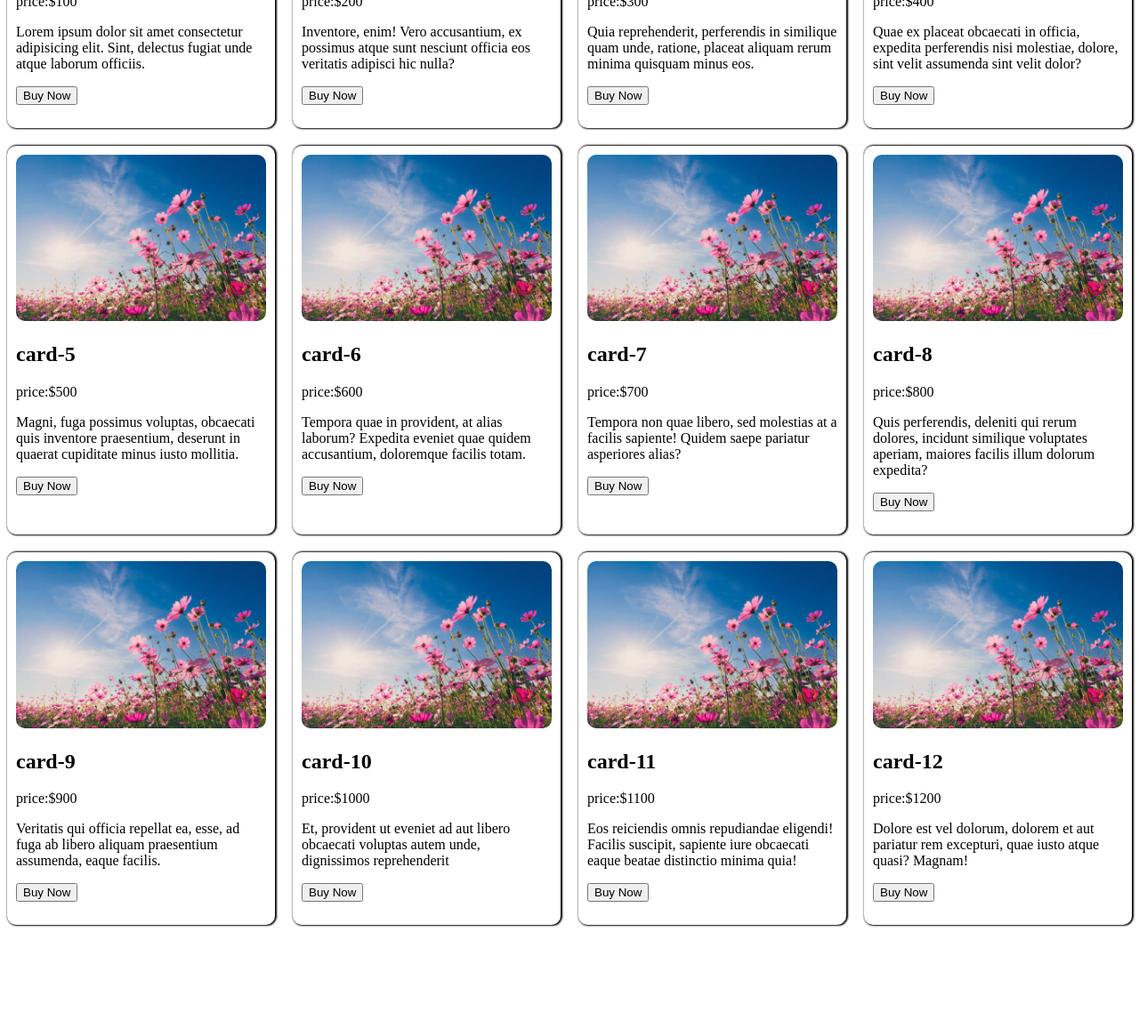
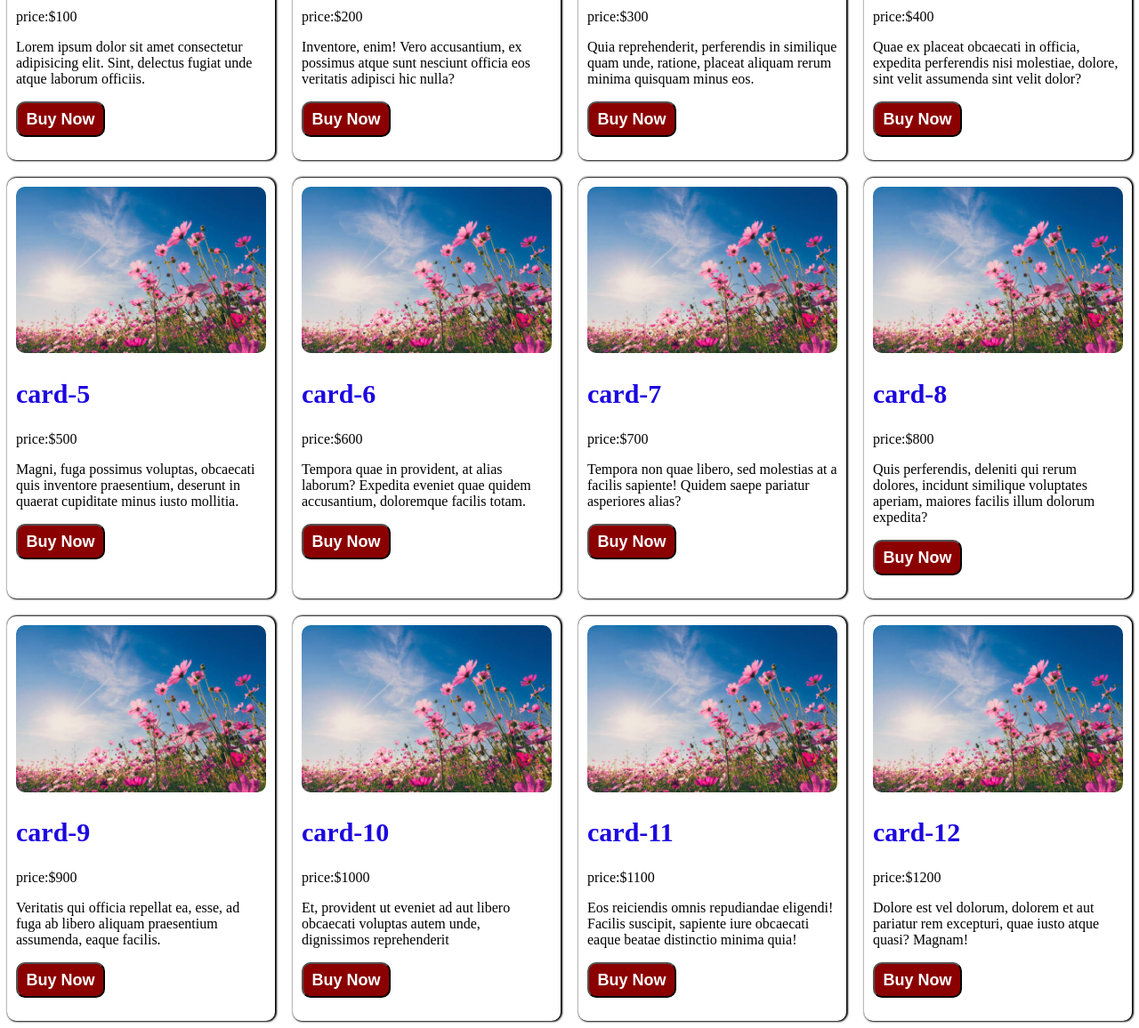
Before and after one commit to Tamanna-salma/Responsive-Layout, a plain HTML site: page media-query.html in a window 1280 px wide. Shown: the part 283-1439 px from the top of the page at 89% size. Before the commit the page ends 1331 px from the top, so only its background shows below. Drawn offline with Linux system fonts and the light colour scheme.

Commit message:
button added

```diff
--- a/media-query.html
+++ b/media-query.html
@@ -21,6 +21,24 @@
       .flower img{
         width: 100%;
         border-radius: 10px;
+      }
+      .btn{
+        background-color: darkred;
+        color: white;
+        font-size: 18px;
+        font-weight: bold;
+        width: 100px;
+        height: 40px;
+        border-radius: 10px;
+      }
+      .btn:hover{
+        background-color: black;
+        color: aliceblue;
+      }
+      h2{
+        color: rgb(28, 6, 223);
+        font-size: 30px;
+        font-weight: bold;
       }
       /* Small device */
       @media screen and (max-width:576px) {
@@ -48,7 +66,7 @@
             <p>
                 price:$100
                 <p>Lorem ipsum dolor sit amet consectetur adipisicing elit. Sint, delectus fugiat unde atque laborum officiis.</p>
-                <button>Buy Now</button>
+                <button class="btn">Buy Now</button>
             </p>
         </div>
         <div class="flower">
@@ -57,7 +75,7 @@
             <p>
                 price:$200
                 <p>Inventore, enim! Vero accusantium, ex possimus atque sunt nesciunt officia eos veritatis adipisci hic nulla?</p>
-                <button>Buy Now</button>
+               <button class="btn">Buy Now</button>
             </p>
         </div>
         <div class="flower">
@@ -66,7 +84,7 @@
             <p>
                 price:$300
                 <p>Quia reprehenderit, perferendis in similique quam unde, ratione, placeat aliquam rerum minima quisquam minus eos.</p>
-                <button>Buy Now</button>
+               <button class="btn">Buy Now</button>
             </p>
         </div>
         <div class="flower">
@@ -75,7 +93,7 @@
             <p>
                 price:$400
                 <p>Quae ex placeat obcaecati in officia, expedita perferendis nisi molestiae, dolore, sint velit assumenda  sint velit dolor?</p>
-                <button>Buy Now</button>
+             <button class="btn">Buy Now</button>
             </p>
         </div>
         <div class="flower">
@@ -84,7 +102,7 @@
             <p>
                 price:$500
                 <p>Magni, fuga possimus voluptas, obcaecati quis inventore praesentium, deserunt in quaerat cupiditate minus iusto mollitia.</p>
-                <button>Buy Now</button>
+               <button class="btn">Buy Now</button>
             </p>
         </div>
         <div class="flower">
@@ -93,7 +111,7 @@
             <p>
                 price:$600
                 <p>Tempora quae in provident, at alias laborum? Expedita eveniet quae quidem accusantium, doloremque facilis totam.</p>
-                <button>Buy Now</button>
+              <button class="btn">Buy Now</button>
             </p>
         </div>
         <div class="flower">
@@ -102,7 +120,7 @@
             <p>
                 price:$700
                 <p>Tempora non quae libero, sed molestias at a facilis sapiente! Quidem saepe pariatur asperiores alias?</p>
-                <button>Buy Now</button>
+            <button class="btn">Buy Now</button>
             </p>
         </div>
         <div class="flower">
@@ -111,7 +129,7 @@
             <p>
                 price:$800
                 <p>Quis perferendis, deleniti qui rerum dolores, incidunt similique voluptates aperiam, maiores facilis illum dolorum expedita?</p>
-                <button>Buy Now</button>
+             <button class="btn">Buy Now</button>
             </p>
         </div>
         <div class="flower">
@@ -120,7 +138,7 @@
             <p>
                 price:$900
                 <p>Veritatis qui officia repellat ea, esse, ad fuga ab libero aliquam praesentium assumenda, eaque facilis.</p>
-                <button>Buy Now</button>
+                <button class="btn">Buy Now</button>
             </p>
         </div>
         <div class="flower">
@@ -129,7 +147,7 @@
             <p>
                 price:$1000
                 <p>Et, provident ut eveniet ad aut libero obcaecati voluptas autem unde, dignissimos reprehenderit </p>
-                <button>Buy Now</button>
+                 <button class="btn">Buy Now</button>
             </p>
         </div>
         <div class="flower">
@@ -138,7 +156,7 @@
             <p>
                 price:$1100
                 <p>Eos reiciendis omnis repudiandae eligendi! Facilis suscipit, sapiente iure obcaecati eaque beatae distinctio minima quia!</p>
-                <button>Buy Now</button>
+                 <button class="btn">Buy Now</button>
             </p>
         </div>
         <div class="flower">
@@ -147,7 +165,7 @@
             <p>
                 price:$1200
                 <p>Dolore est vel dolorum, dolorem et aut pariatur rem excepturi, quae iusto atque quasi? Magnam!</p>
-                <button>Buy Now</button>
+                 <button class="btn">Buy Now</button>
             </p>
         </div>
     </div>
```
